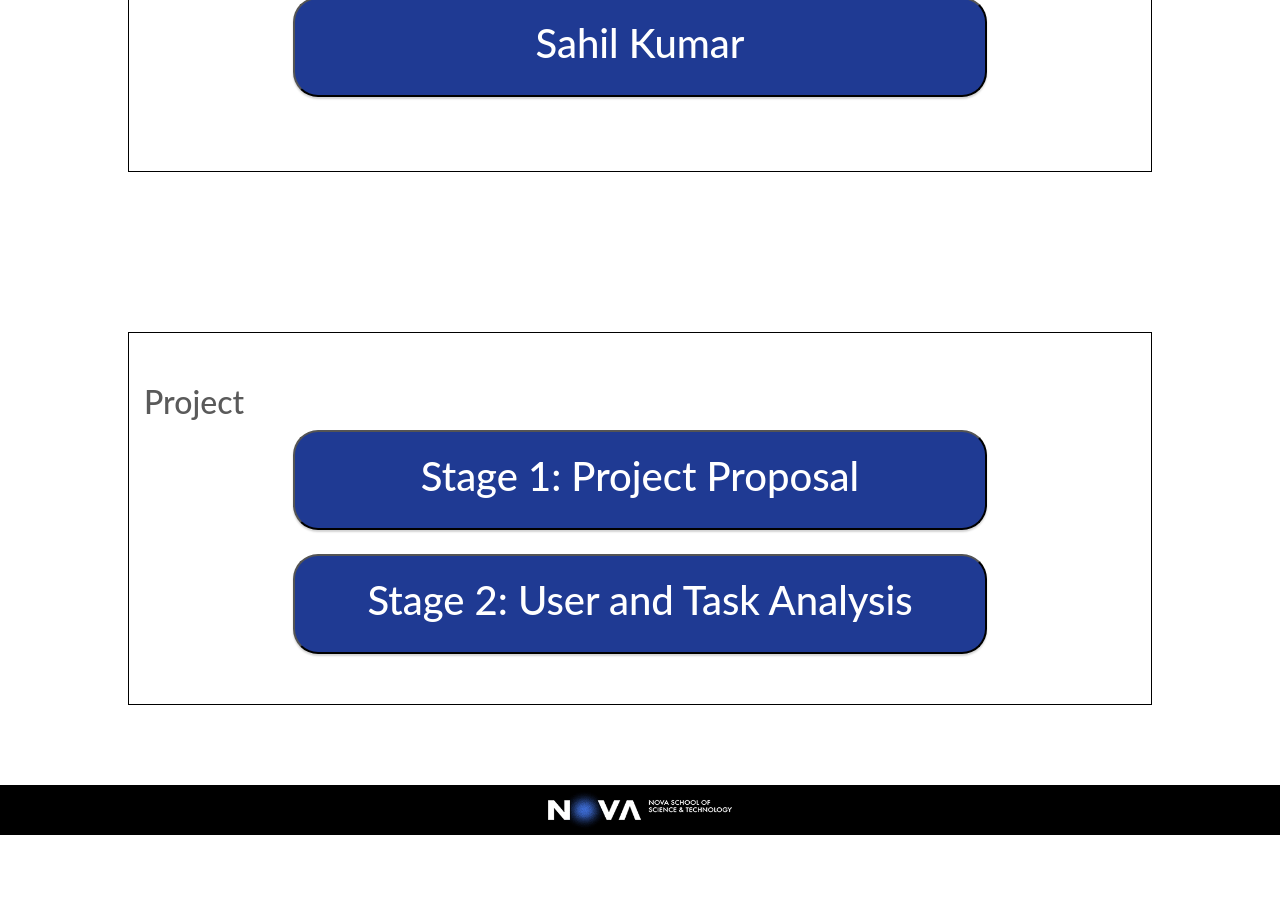
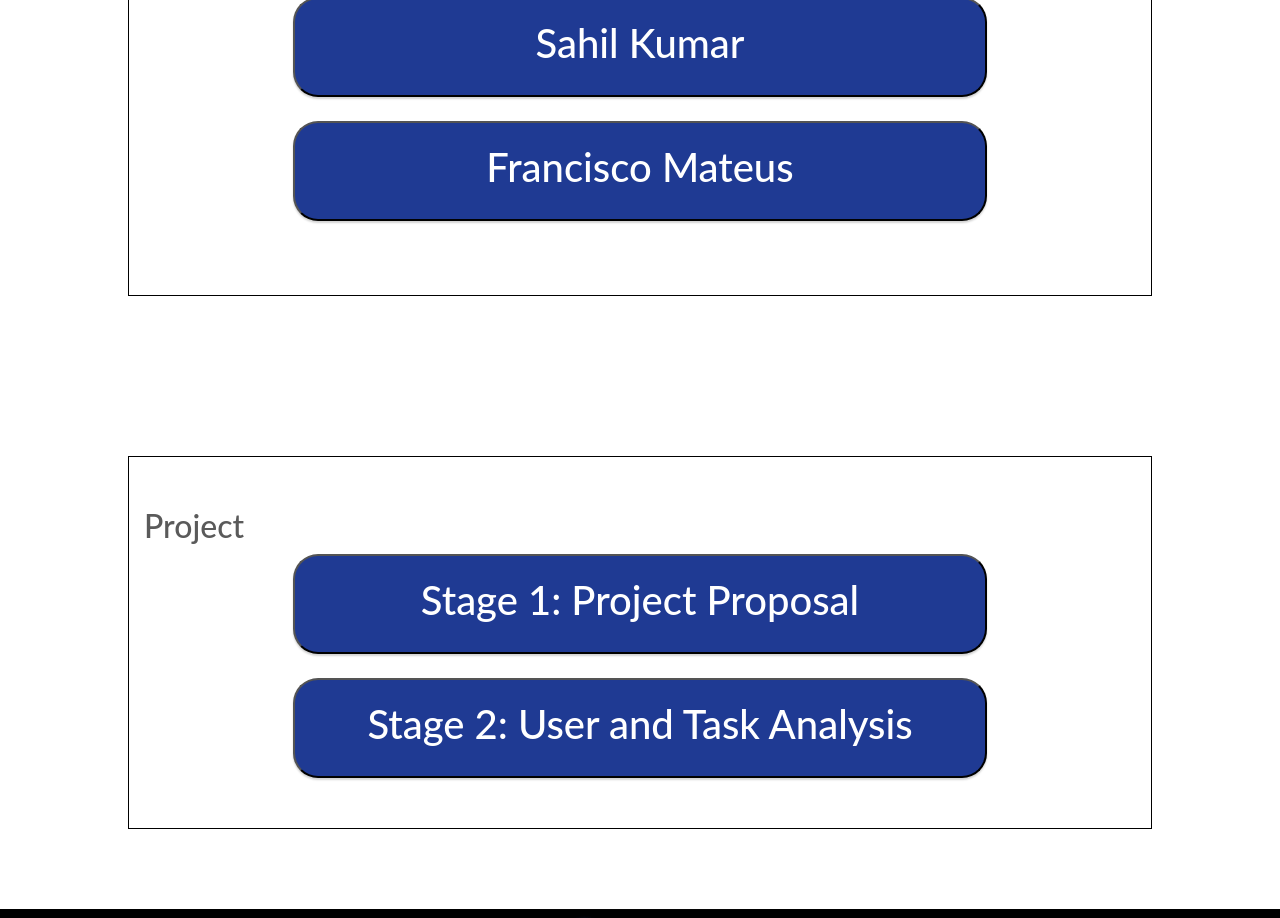
Before and after one commit to ftmateus/ipm_group_31_project, a React (Create React App) app in the folder project_website/: page / in a window 1280 px wide. Shown: the part 1780-2698 px from the top of the page. Before the commit the page ends 2615 px from the top, so only its background shows below. Built offline with nearby package versions, Linux system fonts and the light colour scheme.

Commit message:
Added francisco mateus assignment 1 pdf

```diff
--- a/project_website/src/App.tsx
+++ b/project_website/src/App.tsx
@@ -154,6 +154,19 @@ function App() {
           </ProjectContainer>
           &nbsp;
           </div>
+          <div>
+          <ProjectContainer name="Francisco Mateus" pdfUrl={process.env.PUBLIC_URL + "/Assignment1_Francisco_Mateus_53270.pdf"}>
+          {/* {
+            () => <iframe
+              src={process.env.PUBLIC_URL + "/stage1_report.pdf"}
+              width="100%"
+              height="500px"
+              style={{position : "relative"}}
+              ></iframe>
+          } */}
+          </ProjectContainer>
+          &nbsp;
+          </div>
           {/* <LoremIpsum p={4} /> */}
           {/* <AssignmentContainer name="The good and Bad"> */}
 				{/* <h2>The good and Bad</h2>
```
Also changed, not shown: 1 other file (tests, documents, lock files or other folders).
